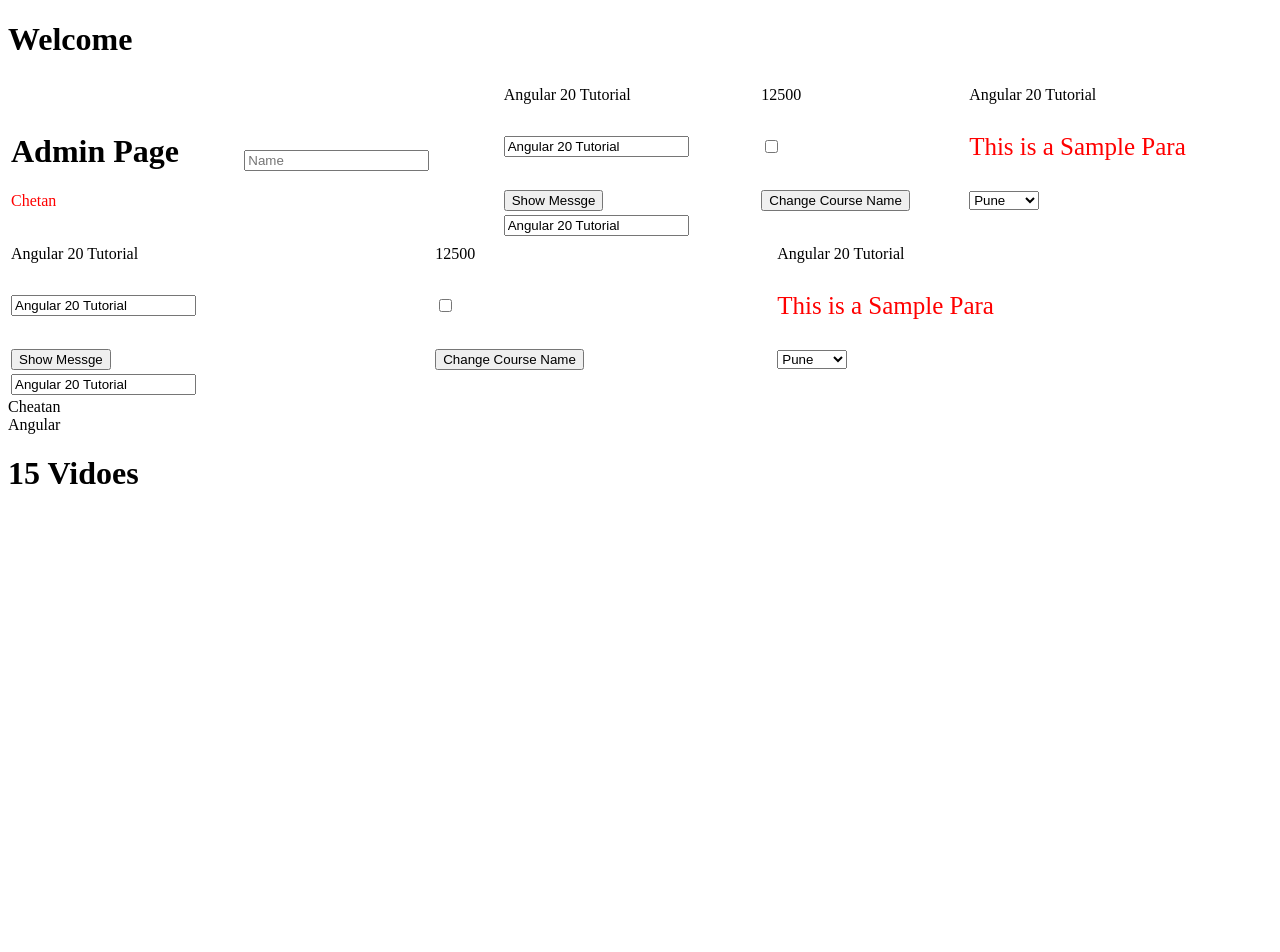
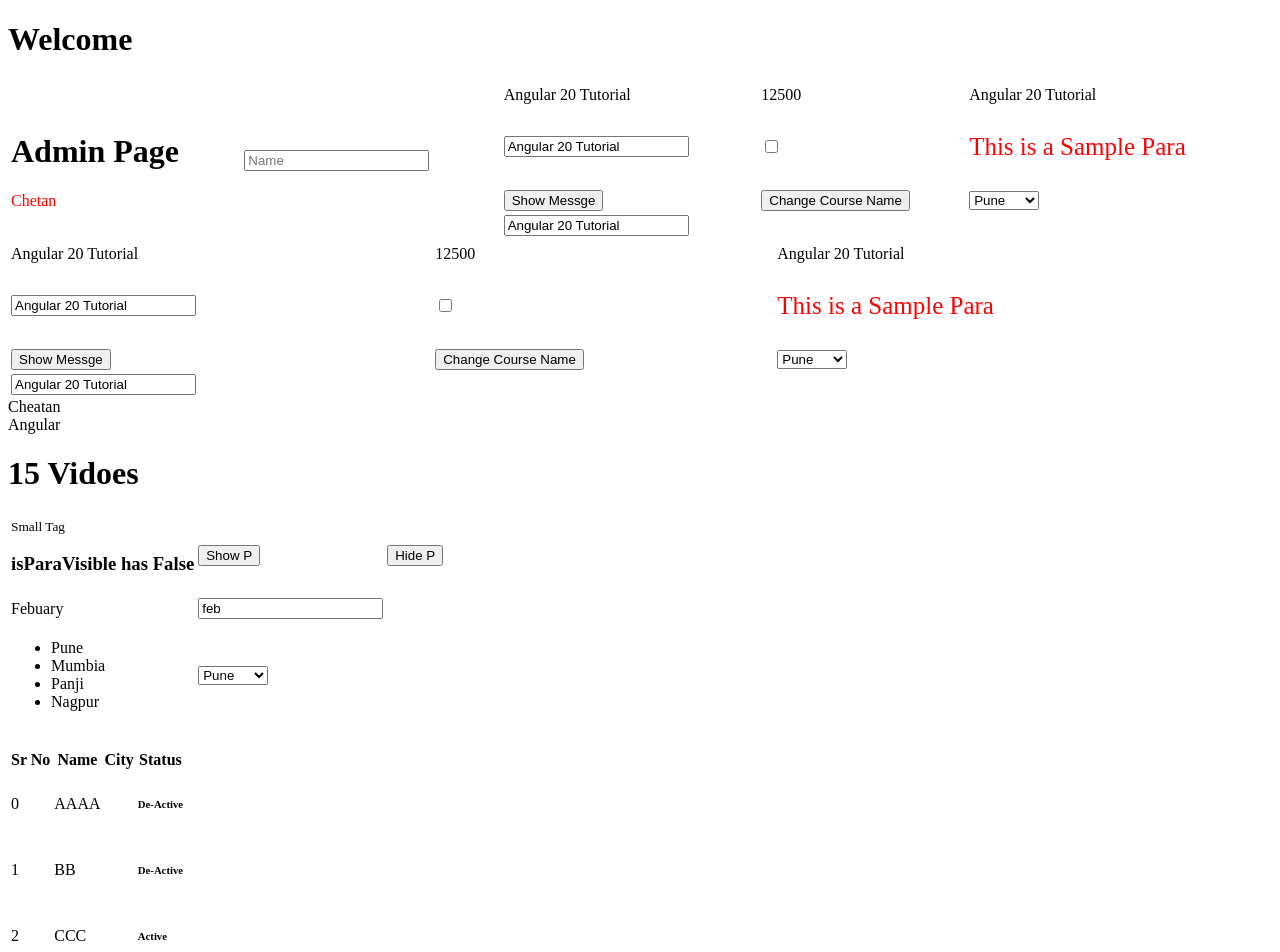
Before and after one commit to Zanna-dev/angular-v20-tutorial-01, an Angular app: page / in a window 1280 px wide. Shown: the top 952 px of the page. Before the commit the page ends 800 px from the top, so only its background shows below. Built offline with nearby package versions, Linux system fonts and the light colour scheme.

Commit message:
Create a Control Flow Statement @if @else @for

```diff
--- a/src/app/app.html
+++ b/src/app/app.html
@@ -16,5 +16,6 @@
 
 <app-data-binding></app-data-binding>
 <app-signal-ex> </app-signal-ex>
+<app-control-flow></app-control-flow>
 
 <router-outlet />
--- a/src/app/app.ts
+++ b/src/app/app.ts
@@ -4,10 +4,11 @@
 import { User } from './components/user/user';
 import { DataBinding } from './components/data-binding/data-binding';
 import { SignalEx } from './components/signal-ex/signal-ex';
+import { ControlFlow } from './components/control-flow/control-flow';
 
 @Component({
   selector: 'app-root',
-  imports: [RouterOutlet, Admin, User, DataBinding, SignalEx],
+  imports: [RouterOutlet, Admin, User, DataBinding, SignalEx, ControlFlow],
   templateUrl: './app.html',
   styleUrl: './app.css'
 })
--- /dev/null
+++ b/src/app/components/control-flow/control-flow.html
@@ -0,0 +1,84 @@
+<table>
+    <tr>
+        <td>
+            @if(isParaVisible === true) {
+                <span>Sample</span>
+               <p>This is Sample Para</p>
+            }  @else {
+                <small>Small Tag</small>
+                <h3>isParaVisible has False</h3>
+            }
+
+        </td>
+        <td>
+            <button (click)="showP()">Show P</button>
+        </td>
+        <td>
+            <button (click)="hideP()">Hide P</button>
+        </td>
+    </tr>
+    <tr>
+       <td>
+         @if(startMonthName == 'jan') {
+          <span>January</span>
+        } @else if (startMonthName == 'feb') {
+            <span>Febuary</span>
+        } @else if (startMonthName == 'mar') {
+            <span>March</span>
+        } @else if (startMonthName == 'apr') {
+            <span>April</span>
+        } @else {
+            <span>Wrong Input</span>
+        }
+       </td>
+       <td>
+        <input type="text" [(ngModel)]="startMonthName">
+       </td>
+    </tr>
+    <tr>
+        <td>
+            <ul>
+                @for (item of citiList; track $index) {
+                    <li>{{item}}</li>
+
+                }
+
+            </ul>
+        </td>
+        <td>
+            <select name="" id="">
+                @for (item of citiList; track $index) {
+                    <option value="">{{item}}</option>
+                }
+            </select>
+        </td>
+    </tr>
+</table>
+
+<br>
+<table>
+    <thead>
+        <tr>
+            <th>Sr No</th>
+            <th>Name</th>
+            <th>City</th>
+            <th>Status</th>
+        </tr>
+    </thead>
+    <tbody>
+        @for (item of studentList; track $index) {
+            <tr>
+                <td>{{$index}}</td>
+                <td>{{item.name}}</td>
+                <td>{{item.City}}</td>
+                <td>
+                    @if(item.isActive == true) {
+                        <h6>Active</h6>
+                    } @else {
+                        <h6>De-Active</h6>
+                    }
+                    <!-- {{item.isActive}}</td> -->
+            </tr>
+        }
+    </tbody>
+</table>
--- /dev/null
+++ b/src/app/components/control-flow/control-flow.ts
@@ -0,0 +1,33 @@
+import { Component } from '@angular/core';
+import { FormsModule } from '@angular/forms';
+
+@Component({
+  selector: 'app-control-flow',
+  imports: [FormsModule],
+  templateUrl: './control-flow.html',
+  styleUrl: './control-flow.css',
+})
+export class ControlFlow {
+
+  isParaVisible = false;
+
+  startMonthName : string = "feb";
+
+  citiList : string[] = ["Pune", "Mumbia", "Panji", "Nagpur"];
+
+  studentList : any[] = [
+    {name: 'AAAA', city:'Pune', isActive:false},
+    {name: 'BB', city:'Mumbia', isActive:false},
+    {name: 'CCC', city:'Pune', isActive:true},
+    {name: 'DDD', city:'Nagpur', isActive:false},
+  ]
+
+  showP() {
+    this.isParaVisible = true;
+  }
+
+  hideP() {
+    this.isParaVisible = false;
+  }
+
+}
```
Also changed, not shown: src/app/components/control-flow/control-flow.css (added), 1 other file (tests, documents, lock files or other folders).
